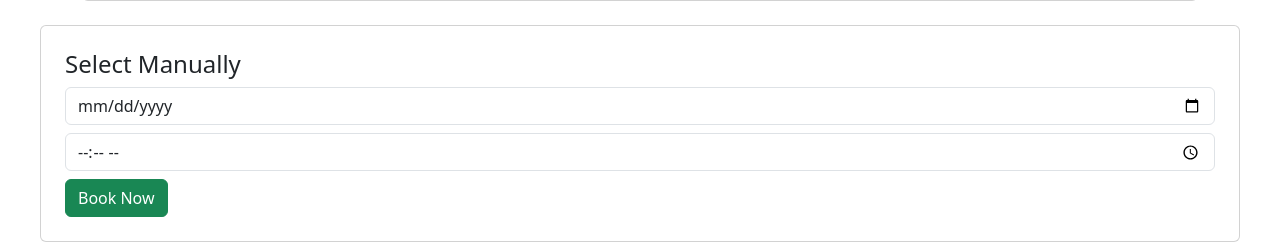
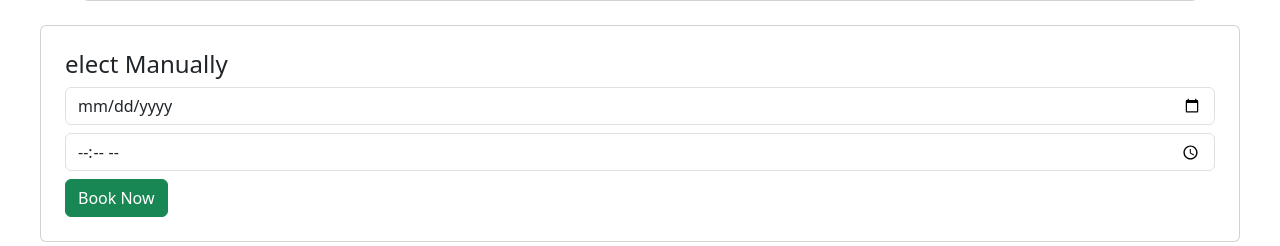
Before and after one commit to NayanMagar1/FYP-guthi-Futsal-Django, a Django app: page /futsal/2/ in a window 1280 px wide. Shown: the part 712-958 px from the top of the page. Run offline with Django 5.2, Linux system fonts and the light colour scheme; a user stored in the database is signed in; data comes from the database, SQL or seed files in the repository.

Commit message:
futsal detail

```diff
--- a/guthi/Templates/futsal_detail.html
+++ b/guthi/Templates/futsal_detail.html
@@ -16,7 +16,7 @@
     </div>
 </div>
 <div class="card p-4 mb-4">
-    <h4>Select Manually</h4>
+    <h4>elect Manually</h4>
 
     <form method="POST">
         {% csrf_token %}
--- a/guthi/Templates/futsal_list.html
+++ b/guthi/Templates/futsal_list.html
@@ -15,7 +15,7 @@
         </div>
     </div>
 
-    <!-- UTSAL CARDS -->
+    <!-- FUTSAL CARDS -->
     <div class="row" id="futsalContainer">
         {% for f in futsals %}
         <div class="col-md-4 futsal-card">
```
